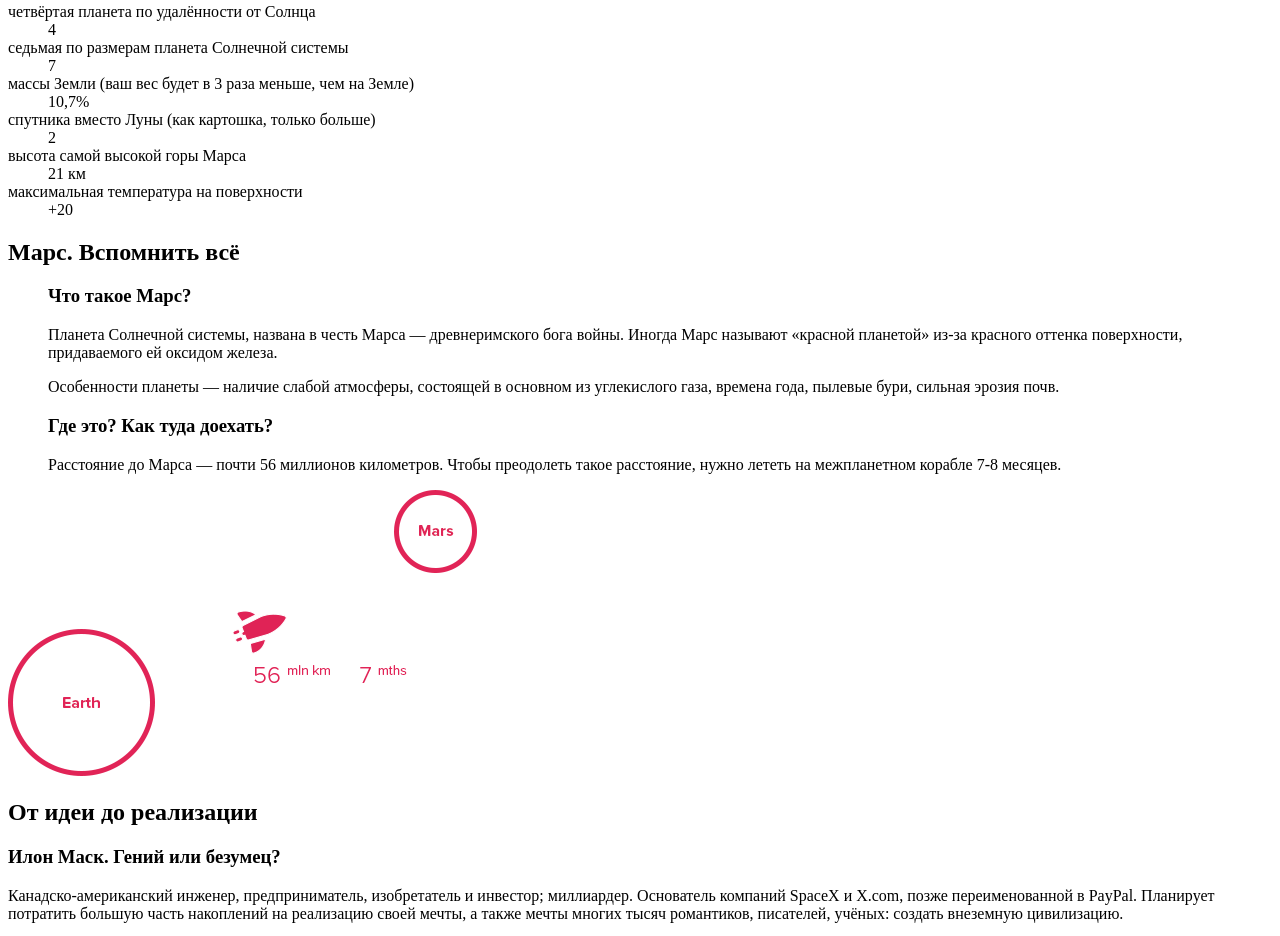
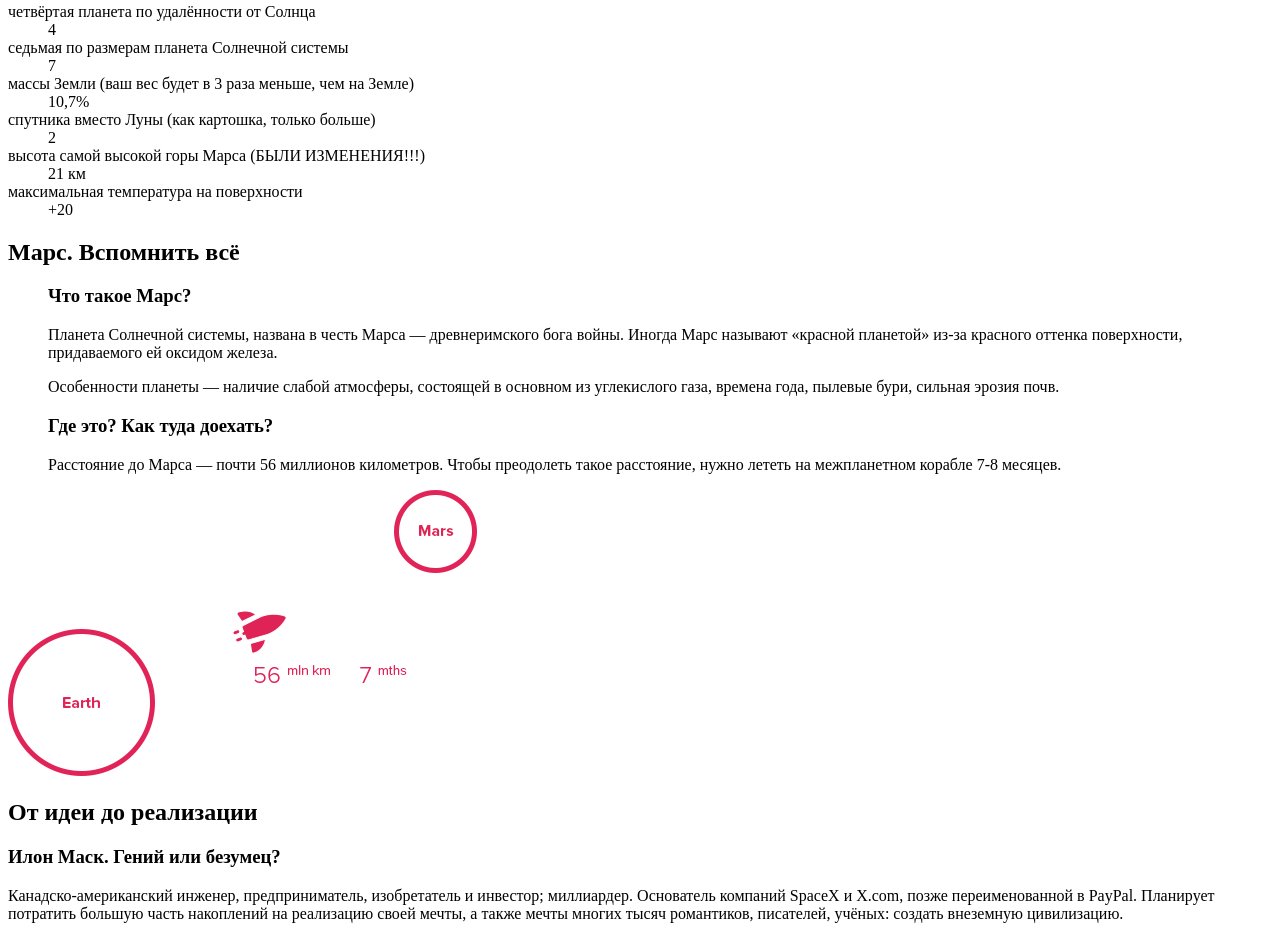
Before and after one commit to NSergeiV/github-pages-example, a plain HTML site: page index.html in a window 1280 px wide. Shown: the part 1380-2316 px from the top of the page. Drawn offline with Linux system fonts and the light colour scheme.

Commit message:
Добавили небольшой текст

```diff
--- a/index.html
+++ b/index.html
@@ -35,7 +35,7 @@
         <dd>10,7%</dd>
         <dt>спутника вместо Луны (как картошка, только больше)</dt>
         <dd>2</dd>
-        <dt>высота самой высокой горы Марса</dt>
+        <dt>высота самой высокой горы Марса (БЫЛИ ИЗМЕНЕНИЯ!!!)</dt>
         <dd>21 км</dd>
         <dt>максимальная температура на поверхности</dt>
         <dd>+20</dd>
```
